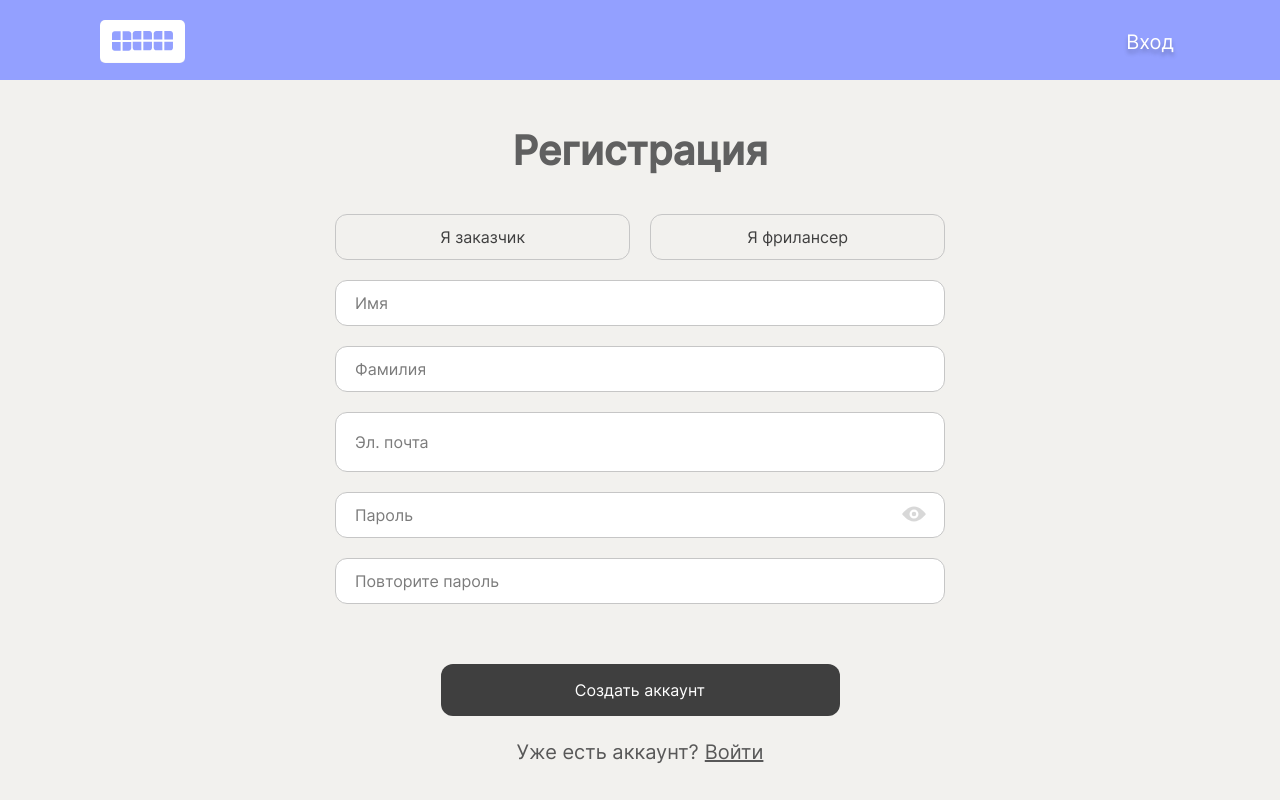
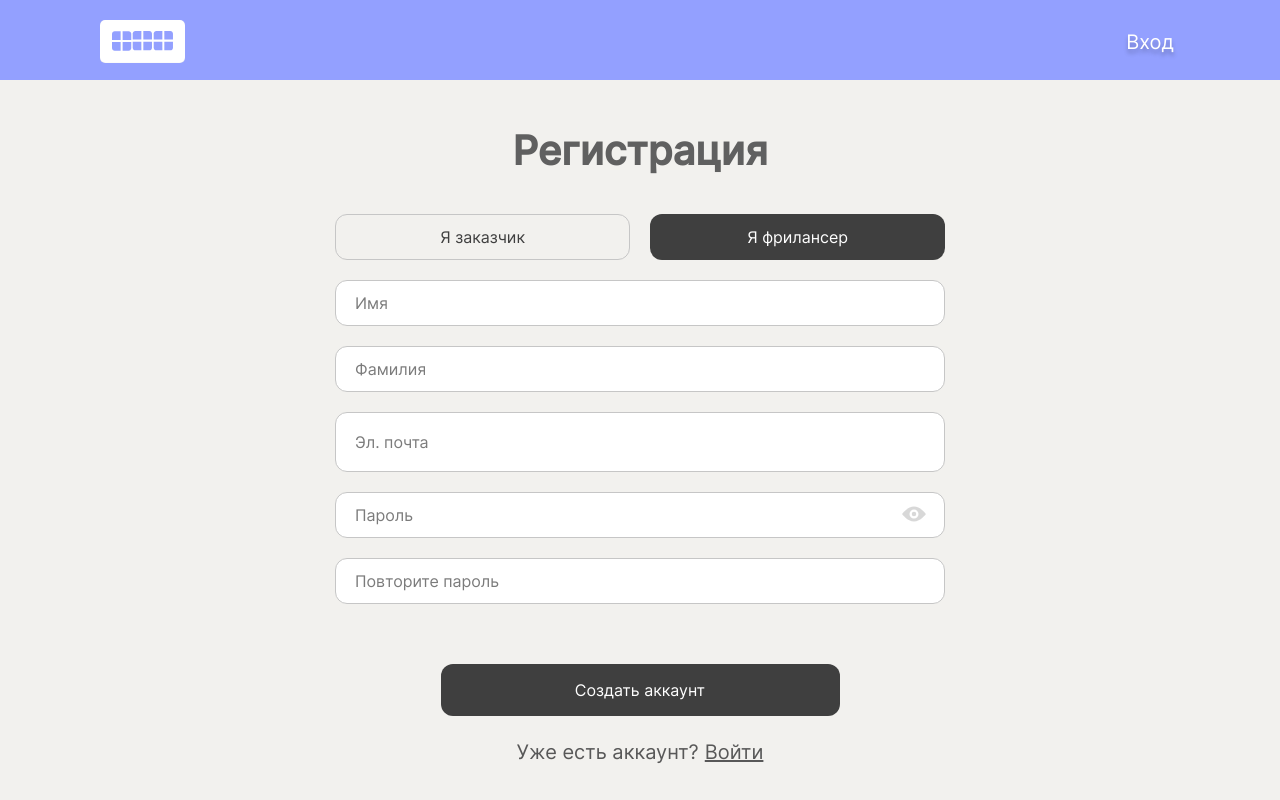
Before and after one commit to tutanhamon667/contract, a React (Create React App) app in the folder frontend/: page /signup in a window 1280 px wide. Built offline with nearby package versions, Linux system fonts and the light colour scheme.

Commit message:
fix: обновить props у Button

```diff
--- a/frontend/src/components/Forms/RegisterForm/RegisterForm.jsx
+++ b/frontend/src/components/Forms/RegisterForm/RegisterForm.jsx
@@ -79,8 +79,7 @@ const RegisterForm = () => {
             width={295}
             height={46}
             type="button"
-            buttonSecondary
-            white={role === "is_customer"}
+            buttonSecondary={role === "is_customer"}
             onClick={() => setRole("is_customer")}
           />
           <Button
@@ -88,8 +87,7 @@ const RegisterForm = () => {
             width={295}
             height={46}
             type="button"
-            buttonSecondary
-            white={role === "is_worker"}
+            buttonSecondary={role === "is_worker"}
             onClick={() => setRole("is_worker")}
           />
         </div>
```
Also changed, not shown: 1 other file (tests, documents, lock files or other folders).
